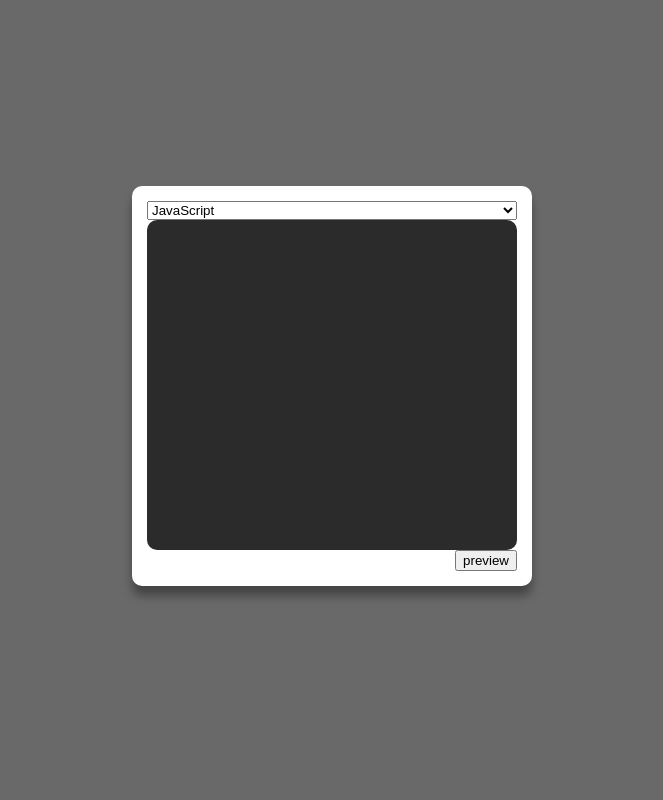
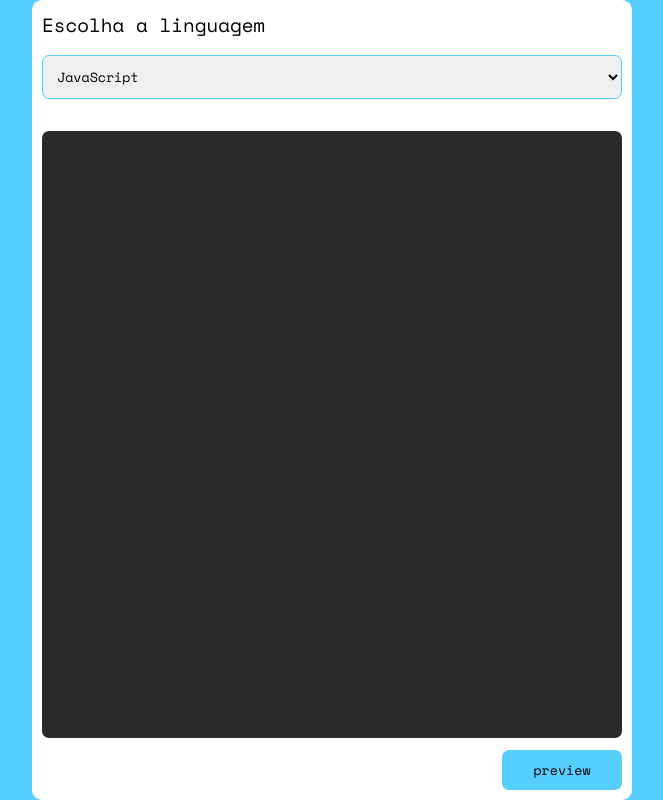
Before and after one commit to ikyrie/highlightjs, a plain HTML site: page index.html in a window 1280 px wide. Shown: the whole page, without its empty margins (308-971 px from the left). Drawn offline with nearby package versions, Linux system fonts and the light colour scheme.

Commit message:
Limpando e melhorando o código

```diff
--- a/index.css
+++ b/index.css
@@ -3,71 +3,88 @@
 }
 
 .main {
-    background-color: dimgray;
+    font-family: 'Space Mono', monospace;
+
+    display: flex;
+    justify-content: center;
+    align-items: center;
+
     width: 100vw;
     height: 100vh;
+
+    background-color: #56cfff;
+}
+
+.label {
+    font-size: 1.2rem;
+    margin-bottom: 16px;
+}
+
+.cartao {
     display: flex;
     flex-direction: column;
-    justify-content: center;
-    align-items: center;
+
+
+    width: 100%;
+    max-width: 600px;
+    height: 800px;
+
+    margin-right: 32px;
+    margin-left: 32px;
+
+    padding: 10px;
+
+    border-radius: 10px;
+
+    box-sizing: border-box;
+
+    background-color: #ffffff;
 }
 
-.wrapper {
-    width: 400px;
-    height: 400px;
-    background-color: white;
-    box-shadow: 0 10px 10px #00000059;
-    border-radius: 10px;
-    padding: 15px;
-    box-sizing: border-box;
-    font-family: sans-serif;
-    display: flex;
-    flex-direction: column;
-}
+.linguagem {
+    width: 100%;
 
-.wrapper:first-of-type {
-    margin-bottom: 28px;
+    border: 1px solid #56cfff;
+    border-radius: 7px;
+
+    padding: 10px;
+
+    margin-bottom: 32px;
+
+    font-family: inherit;
+    color: inherit;
 }
 
 .botao {
     align-self: flex-end;
-}
 
-input {
+    background-color: #56cfff;
+
+    border: none;
+    border-radius: 7px;
+
+    min-width: 120px;
+
+    padding: 10px 20px;
+
+    font-family: inherit;
     color: inherit;
-    font-family: inherit;
-    font-size: inherit;
-    border: none;
-    background-color: inherit;
-}
 
-textarea {
-    color: inherit;
-    font-family: inherit;
-    font-size: inherit;
-    border: none;
-    background-color: inherit;
-}
-
-.linguagem {
-    border: 1px solid;
-    width: 100%;
-    margin-bottom: 10px;
     box-sizing: border-box;
 }
 
-.code-area {
+.codigo-wrapper {
     height: 100%;
-    cursor: text;
-    border-radius: 10px;
-    overflow: hidden;
+
+    margin-bottom: 32px;
 }
 
 .preview {
     display: block;
-    padding: 5px;
-    width: 100%;
+
+    padding: 10px;
+
+    border-radius: 7px;
+
     height: 100%;
-    box-sizing: border-box;
-    white-space: pre;
 }
--- a/index.html
+++ b/index.html
@@ -1,24 +1,26 @@
 <!DOCTYPE html>
-<html lang="en">
+<html lang="pt-br">
 <head>
     <meta charset="UTF-8">
     <meta http-equiv="X-UA-Compatible" content="IE=edge">
     <meta name="viewport" content="width=device-width, initial-scale=1.0">
     <title>Document</title>
-    <link rel="stylesheet"
-      href="dracula.css">
+    <link rel="preconnect" href="https://fonts.gstatic.com">
+<link href="https://fonts.googleapis.com/css2?family=Space+Mono&display=swap" rel="stylesheet">
+    <link rel="stylesheet" href="dracula.css">
     <link rel="stylesheet" href="index.css">
 </head>
-<body>
+<body spellcheck="false">
     <main class="main">
-        <section class="wrapper">
-            <select name="linguagem" id="" class="code-language">
+        <section class="cartao">
+            <label for="linguagem" class="label">Escolha a linguagem</label>
+            <select name="linguagem" id="linguagem" class="linguagem">
                 <option value="javascript">JavaScript</option>
                 <option value="html">HTML</option>
                 <option value="css">CSS</option>
             </select>
-            <div class="code-area">
-                <code class="preview hljs" contenteditable="true"></code>
+            <div class="codigo-wrapper">
+                <code class="preview hljs" contenteditable="true" aria-label="editor"></code>
             </div>
             <button class="botao">preview</button>
         </section>
--- a/index.js
+++ b/index.js
@@ -1,18 +1,18 @@
-const codeArea = document.querySelector('.code-area')
-const language = document.querySelector('.code-language')
+const areaDoCodigo = document.querySelector('.codigo-wrapper')
+const linguagem = document.querySelector('.linguagem')
 const botao = document.querySelector('.botao')
 
 botao.addEventListener('click', () => {
-    let codigo = codeArea.querySelector('code')
+    let codigo = areaDoCodigo.querySelector('code')
     hljs.highlightBlock(codigo)
 })
 
-language.addEventListener('change', () => {
+linguagem.addEventListener('change', () => {
     mudaLinguagem()
 })
 
 function mudaLinguagem() {
-    let codigo = codeArea.querySelector('code')
-    codeArea.innerHTML = `<code class="preview hljs ${language.value}" contenteditable="true"></code>`
-    codeArea.firstChild.innerText = codigo.innerText
+    let codigo = areaDoCodigo.querySelector('code')
+    areaDoCodigo.innerHTML = `<code class="preview hljs ${linguagem.value}" contenteditable="true" aria-label="editor"></code>`
+    areaDoCodigo.firstChild.innerText = codigo.innerText
 }
```
